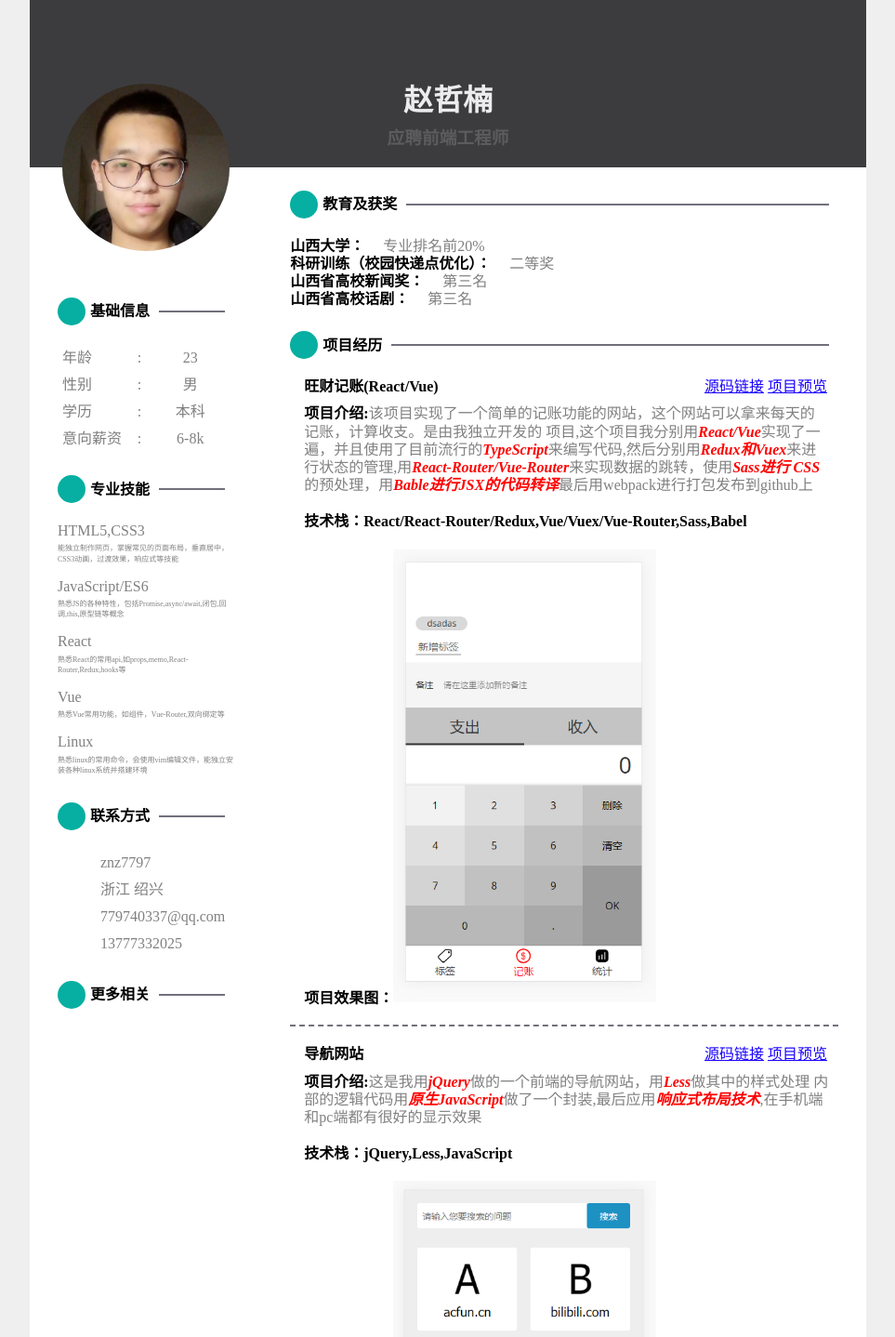
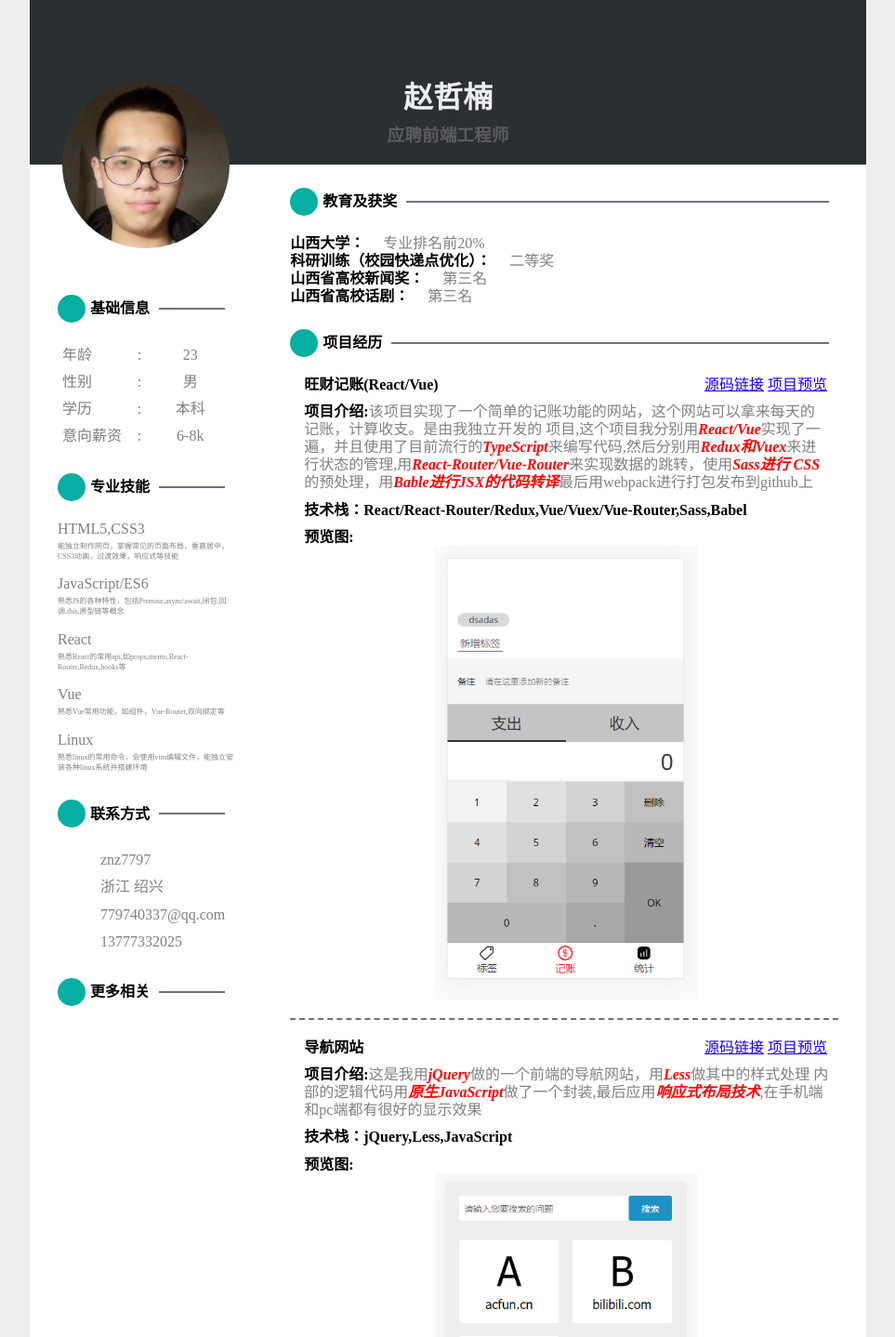
Before and after one commit to znzaznz/react-resume, a React (Create React App) app: page / in a window 1280 px wide. Shown: the top 1438 px of the page at 93% size, without its empty margins (158-1121 px from the left). Built offline with nearby package versions, Linux system fonts and the light colour scheme.

Commit message:
项目经历经过了重构，使得看上去更好些

```diff
--- a/src/component/ProjectExperience/ProjectExperience.jsx
+++ b/src/component/ProjectExperience/ProjectExperience.jsx
@@ -12,9 +12,13 @@ export default function ProjectExperience(props) {
                         {props.previewUrl ?  <a href={props.previewUrl}>项目预览</a> : ''}
                     </div>
                 </div>
-                <p>
+                <div>
                     {props.children}
-                </p>
+                </div>
+                {props.img ? <div className={"preview"}>
+                    <h3>预览图:</h3>
+                    <img src={props.img} alt="项目预览" />
+                </div> : ""}
             </div>
         </div>
     )
--- a/src/component/ProjectExperience/index.scss
+++ b/src/component/ProjectExperience/index.scss
@@ -3,6 +3,7 @@
   padding: 0 10px 0 15px;
   border-bottom: 2px dashed #70707c;
   .liStyle{
+    padding-bottom: 20px;
     .linkArea{
       display: flex;
       justify-content: space-between;
@@ -15,9 +16,22 @@
           margin: 2px;
         }
       }
+    };
+    div{
+      p{
+        padding-top: 10px;
+      }
     }
-    p{
-      margin: 10px 0  20px;
+    .preview{
+        margin-top: 10px;
+        h3{
+          font-size: 16px;
+          color: black;
+        }
+      img{
+        display: block;
+        margin: 0 auto;
+      }
     }
   }
 }
--- a/src/view/Header/index.scss
+++ b/src/view/Header/index.scss
@@ -1,5 +1,5 @@
 .header{
-  background-color: rgb(60,60,62);
+  background-color: rgb(42,47,50);
   display: flex;
   justify-content: flex-end;
   align-items: center;
@@ -13,7 +13,6 @@
     margin-bottom: 20px;
   }
   @media screen and (max-width: 720px){
-    background-color: rgb(60,60,62);
     display: flex;
     justify-content: flex-start;
     align-items: center;
--- a/src/view/Main/Main.jsx
+++ b/src/view/Main/Main.jsx
@@ -16,7 +16,7 @@ export default function Main() {
                 <EducationAndAwards information={"山西省高校话剧："} value={"第三名"}/>
             </Section>
             <Section name={"项目经历"} svg={"icon-xiangmu"}>
-                <ProjectExperience name={"旺财记账(React/Vue)"} codeUrl={"https://github.com/znzaznz/monery-website"} previewUrl={"https://xiaoznz.gitee.io/monery-website/#/money"}>
+                <ProjectExperience name={"旺财记账(React/Vue)"} codeUrl={"https://github.com/znzaznz/monery-website"} previewUrl={"https://xiaoznz.gitee.io/monery-website/#/money"} img={monery}>
                     <p>
                         <span style={{color:"black",fontWeight:"bolder"}}>项目介绍:</span>该项目实现了一个简单的记账功能的网站，这个网站可以拿来每天的记账，计算收支。是由我独立开发的
                         项目,这个项目我分别用<i>React/Vue</i>实现了一遍，并且使用了目前流行的<i>TypeScript</i>来编写代码,然后分别用
@@ -26,20 +26,14 @@ export default function Main() {
                     <p className={"skillsP"}>
                         技术栈：React/React-Router/Redux,Vue/Vuex/Vue-Router,Sass,Babel
                     </p>
-                    <p className={"skillsP"}>
-                        项目效果图：<img src={monery} alt={"记账"}/>
-                    </p>
                 </ProjectExperience>
-                <ProjectExperience name={"导航网站"} codeUrl={"https://github.com/znzaznz/frontedNav"} previewUrl={"http://xiaoznz.gitee.io/frontednav/"}>
+                <ProjectExperience name={"导航网站"} codeUrl={"https://github.com/znzaznz/frontedNav"} previewUrl={"http://xiaoznz.gitee.io/frontednav/"} img={fronted}>
                     <p>
                         <span style={{color:"black",fontWeight:"bolder"}}>项目介绍:</span>这是我用<i>jQuery</i>做的一个前端的导航网站，用<i>Less</i>做其中的样式处理
                         内部的逻辑代码用<i>原生JavaScript</i>做了一个封装,最后应用<i>响应式布局技术</i>,在手机端和pc端都有很好的显示效果
                     </p>
                     <p className={"skillsP"}>
                         技术栈：jQuery,Less,JavaScript
-                    </p>
-                    <p className={"skillsP"}>
-                        项目效果图：<img src={fronted} alt={"记账"}/>
                     </p>
                 </ProjectExperience>
             </Section>
```
